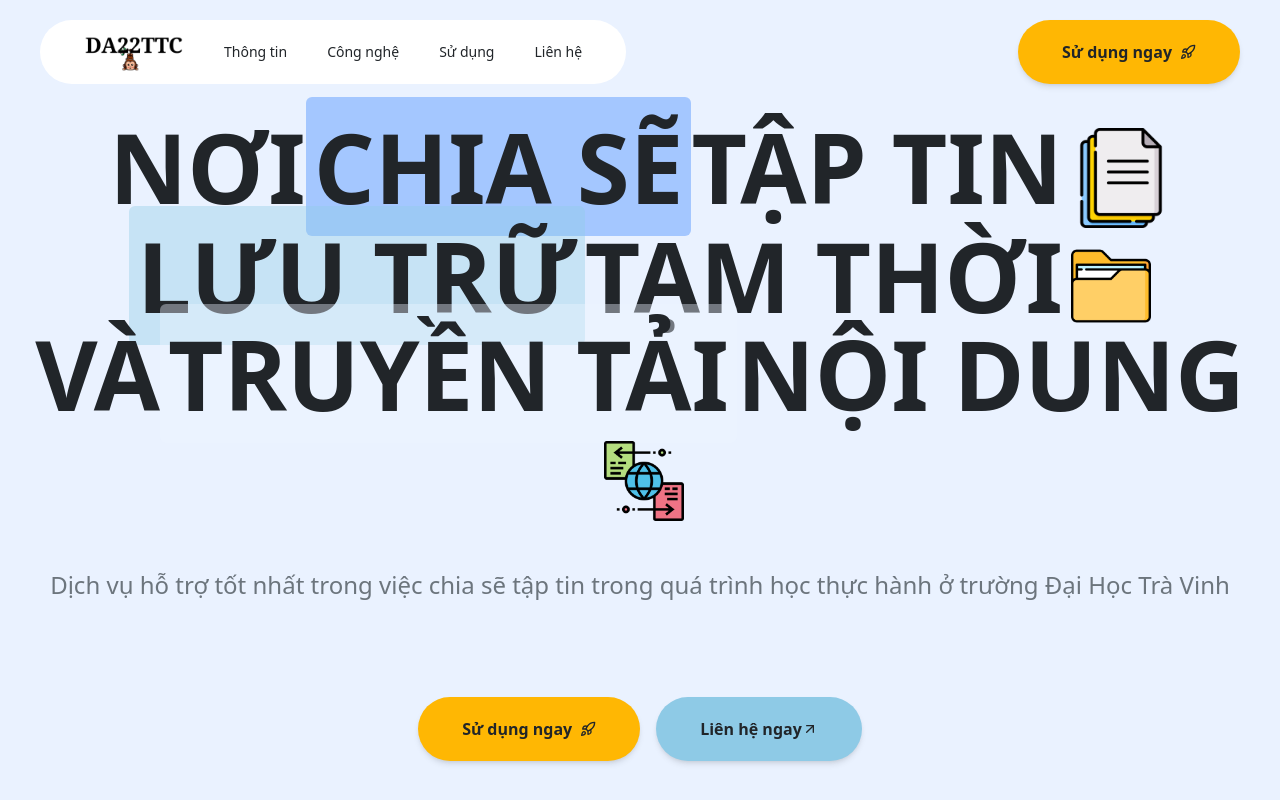
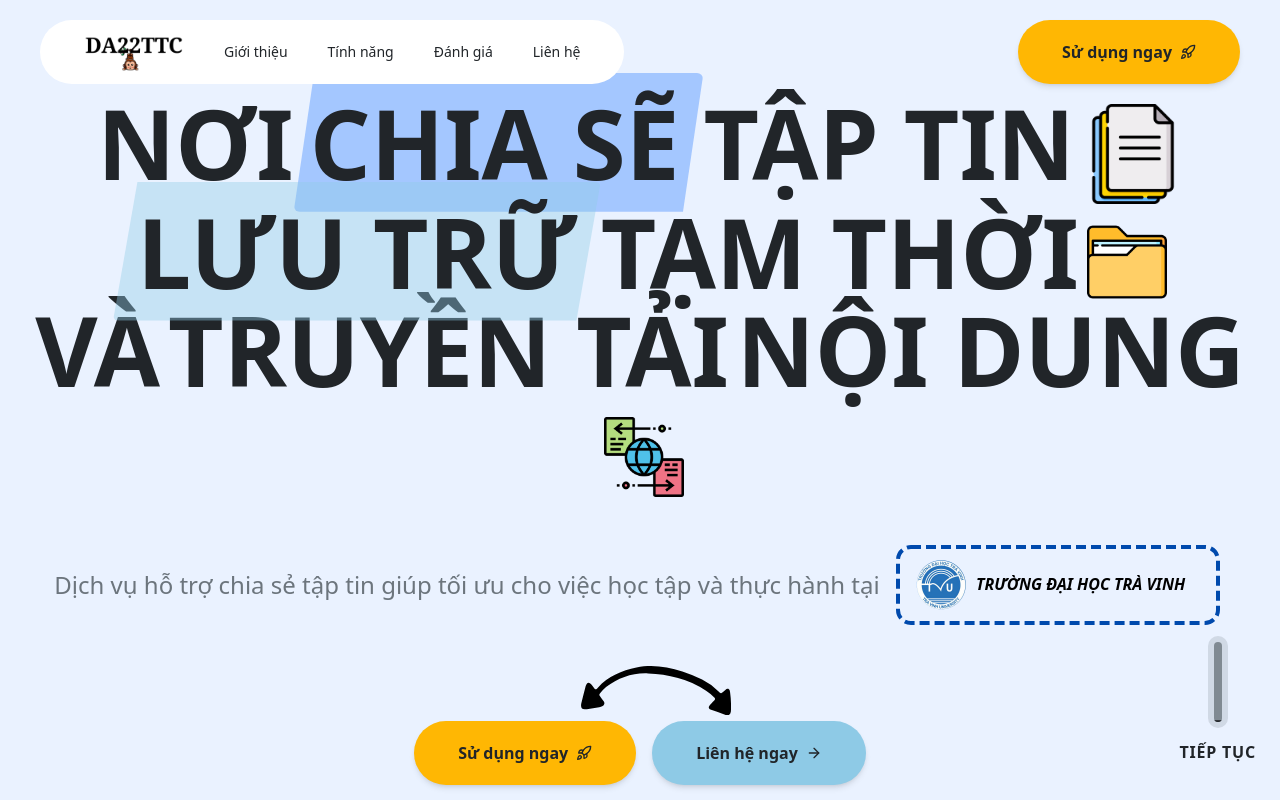
Before and after one commit to DA22TTC-TVU/DA22TTC-TVU, a Next.js app: page / in a window 1280 px wide. Built offline with nearby package versions, Linux system fonts and the light colour scheme.

Commit message:
Cập nhật hero tí

```diff
--- a/src/app/globals.css
+++ b/src/app/globals.css
@@ -21,3 +21,29 @@
     transform: translateX(100%);
   }
 }
+
+@keyframes scan {
+  0% {
+    transform: translateY(-100%);
+  }
+  100% {
+    transform: translateY(400%);
+  }
+}
+
+.animate-scan {
+  animation: scan;
+  animation-fill-mode: forwards;
+}
+
+.animation-duration-3000 {
+  animation-duration: 3s;
+}
+
+.animation-ease-linear {
+  animation-timing-function: linear;
+}
+
+.animation-infinite {
+  animation-iteration-count: infinite;
+}
--- a/src/components/ui/components/cta-secondary-button.tsx
+++ b/src/components/ui/components/cta-secondary-button.tsx
@@ -1,33 +1,43 @@
 "use client";
 import Link from "next/link";
-import { ArrowUpRight, ArrowRight } from "lucide-react";
-import { useRef, useState } from "react";
+import { ArrowRight } from "lucide-react";
+import { useRef } from "react";
 import { useGSAP } from "@gsap/react";
-
 import gsap from "gsap";
 
-export default function CtaSecondaryButton() {
+export default function CtaButton() {
   const linkRef = useRef(null);
-  const [isHovered, setIsHovered] = useState(false);
 
   useGSAP(() => {
     const link = linkRef.current as HTMLAnchorElement | null;
 
     if (link) {
       link.addEventListener("mouseenter", () => {
-        setIsHovered(true);
         gsap.to(link, {
-          x: 5,
-          duration: 0.3,
+          scale: 0.95,
+          y: -2,
+          duration: 0.2,
+          ease: "power2.out",
+        });
+        gsap.to(link.querySelector("svg"), {
+          scale: 1.5,
+          y: -2,
+          duration: 0.2,
           ease: "power2.out",
         });
       });
 
       link.addEventListener("mouseleave", () => {
-        setIsHovered(false);
         gsap.to(link, {
-          x: 0,
-          duration: 0.3,
+          scale: 1.0,
+          y: 0,
+          duration: 0.2,
+          ease: "power2.out",
+        });
+        gsap.to(link.querySelector("svg"), {
+          scale: 1.0,
+          y: 0,
+          duration: 0.2,
           ease: "power2.out",
         });
       });
@@ -37,26 +47,19 @@ export default function CtaSecondaryButton() {
         link.removeEventListener("mouseleave", () => {});
       };
     }
-  }, [isHovered]);
+  }, []);
 
   return (
     <Link
-      className="bg-secondary px-4 sm:px-6 lg:px-8 rounded-full shadow-md hover:shadow-lg transition-all duration-100 ease-in-out block"
-      href="/"
+      className="bg-secondary px-4 sm:px-6 lg:px-8 rounded-full shadow-md hover:shadow-lg transition-shadow duration-200 ease-in-out"
+      href="https://zalo.me/0762605309"
       ref={linkRef}
+      target="_blank"
+      rel="noopener noreferrer"
     >
       <div className="flex items-center justify-between h-16">
-        <div
-          className={`text-neutral-darkest px-3 py-2 rounded-md text-md font-semibold flex items-center ${
-            isHovered ? "space-x-2" : ""
-          }`}
-        >
-          <div>Liên hệ ngay </div>
-          {isHovered ? (
-            <ArrowRight className="h-4 w-4" />
-          ) : (
-            <ArrowUpRight className="h-4 w-4" />
-          )}
+        <div className="text-neutral-darkest px-3 py-2 rounded-md text-md font-semibold flex items-center">
+          Liên hệ ngay <ArrowRight className="ml-2 h-4 w-4" />
         </div>
       </div>
     </Link>
--- a/src/components/ui/hero.tsx
+++ b/src/components/ui/hero.tsx
@@ -7,7 +7,18 @@ export default function Hero() {
     <div className="container mx-auto pt-20">
       <h1 className="text-6xl sm:text-8xl font-bold text-center text-neutral-darkest mb-4 leading-tight">
         NƠI
-        <span className="bg-primary/40 px-2 py-1 rounded-md">CHIA SẼ</span>
+        <span className="relative inline-block">
+          <span
+            className="bg-primary/40 pl-4 pr-6 py-1 rounded-md relative z-10"
+            style={{ clipPath: "polygon(5% 0%, 100% 0%, 95% 100%, 0% 100%)" }}
+          >
+            CHIA SẼ
+          </span>
+          <div
+            className="absolute inset-0 bg-primary/20 -z-10 rounded-md"
+            style={{ clipPath: "polygon(5% 0%, 100% 0%, 95% 100%, 0% 100%)" }}
+          ></div>
+        </span>
         TẬP TIN
         <Image
           src="/documents.png"
@@ -17,7 +28,18 @@ export default function Hero() {
           className="inline-block ml-2"
         />
         <br />
-        <span className="bg-secondary/40 px-2 py-1 rounded-md">LƯU TRỮ</span>
+        <span className="relative inline-block">
+          <span
+            className="bg-secondary/40 px-6 py-1 rounded-md relative z-10"
+            style={{ clipPath: "polygon(5% 0%, 100% 0%, 95% 100%, 0% 100%)" }}
+          >
+            LƯU TRỮ
+          </span>
+          <div
+            className="absolute inset-0 bg-secondary/20 -z-10 rounded-md"
+            style={{ clipPath: "polygon(5% 0%, 100% 0%, 95% 100%, 0% 100%)" }}
+          ></div>
+        </span>
         TẠM THỜI
         <Image
           src="/folder.png"
@@ -27,9 +49,7 @@ export default function Hero() {
           className="inline-block ml-2"
         />
         VÀ
-        <span className="bg-primary-light/40 px-2 py-1 rounded-md">
-          TRUYỀN TẢI
-        </span>
+        <span className="px-2 py-1 rounded-md">TRUYỀN TẢI</span>
         NỘI DUNG
         <Image
           src="/data-exchange.png"
@@ -39,13 +59,67 @@ export default function Hero() {
           className="inline-block ml-2"
         />
       </h1>
-      <p className="text-2xl text-center text-neutral-medium mb-24 mt-12">
-        Dịch vụ hỗ trợ tốt nhất trong việc chia sẽ tập tin trong quá trình học
-        thực hành ở trường Đại Học Trà Vinh
-      </p>
-      <div className="flex justify-center space-x-4">
+      <div className="text-2xl text-center text-neutral-medium mb-24 mt-12 flex items-center justify-center space-x-4">
+        <p>
+          Dịch vụ hỗ trợ chia sẻ tập tin giúp tối ưu cho việc học tập và thực
+          hành tại
+        </p>
+        <svg width="330" height="80">
+          <rect
+            x="2"
+            y="2"
+            width="320"
+            height="76"
+            rx="13"
+            fill="none"
+            stroke="#004AAD"
+            strokeWidth="4"
+            strokeDasharray="10, 5"
+            style={{
+              animation: "dash 5s linear infinite",
+            }}
+          />
+          <image
+            href="/tvu-logo.jpeg"
+            x="20"
+            y="15"
+            height="50px"
+            width="50px"
+          />
+          <text
+            x="80"
+            y="45"
+            fill="black"
+            fontSize="16"
+            fontWeight="bold"
+            fontStyle="italic"
+          >
+            TRƯỜNG ĐẠI HỌC TRÀ VINH
+          </text>
+        </svg>
+      </div>
+      <div className="flex justify-center space-x-4 relative">
         <CtaButton />
         <CtaSecondaryButton />
+        <Image
+          src="/arrow-10.svg"
+          alt="CTA Arrow"
+          width={150}
+          height={50}
+          className="absolute bottom-[70px] left-1/2 transform -translate-x-1/2"
+        />
+      </div>
+      <div className="absolute bottom-8 right-6">
+        <div className="flex flex-col items-center space-y-4">
+          <div className="p-1.5 bg-neutral-medium bg-opacity-20 rounded-full">
+            <div className="w-2 h-20 bg-neutral-medium/80 rounded-full relative overflow-hidden">
+              <div className="absolute top-0 left-0 w-full h-1/4 bg-neutral-darkest animate-scan animation-duration-3000 animation-ease-in-out animation-infinite"></div>
+            </div>
+          </div>
+          <span className="text-md text-neutral-darkest font-bold tracking-wider transform -translate-y-1 whitespace-nowrap">
+            TIẾP TỤC
+          </span>
+        </div>
       </div>
     </div>
   );
--- a/src/components/ui/nav.tsx
+++ b/src/components/ui/nav.tsx
@@ -4,7 +4,7 @@ import CtaButton from "./components/cta-button";
 
 export default function Nav() {
   return (
-    <nav className="fixed top-0 left-0 right-0 z-10 mt-5 mx-10 flex justify-between">
+    <nav className="fixed top-0 left-0 right-0 z-[9999] mt-5 mx-10 flex justify-between">
       <div className="bg-white px-4 sm:px-6 lg:px-8 rounded-full">
         <div className="flex items-center justify-between h-16">
           <div className="flex items-center">
@@ -18,9 +18,9 @@ export default function Nav() {
                   className=""
                 />
               </NavLink>
-              <NavLink href="/">Thông tin</NavLink>
-              <NavLink href="/">Công nghệ</NavLink>
-              <NavLink href="/">Sử dụng</NavLink>
+              <NavLink href="/">Giới thiệu</NavLink>
+              <NavLink href="/">Tính năng</NavLink>
+              <NavLink href="/">Đánh giá</NavLink>
               <NavLink href="/">Liên hệ</NavLink>
             </div>
           </div>
```
Also changed, not shown: public/arrow-10.svg (added), public/tvu-logo.jpeg (added). Lines whose indentation alone changed are shown as unchanged.
